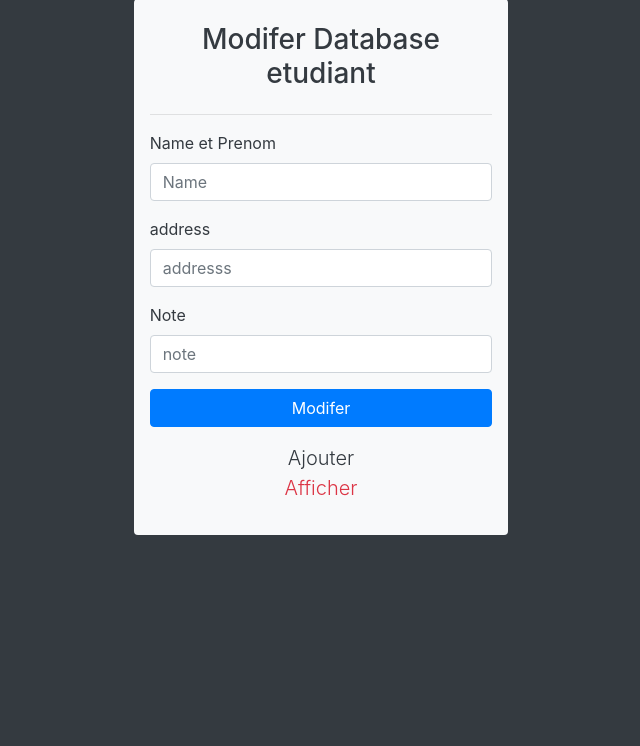
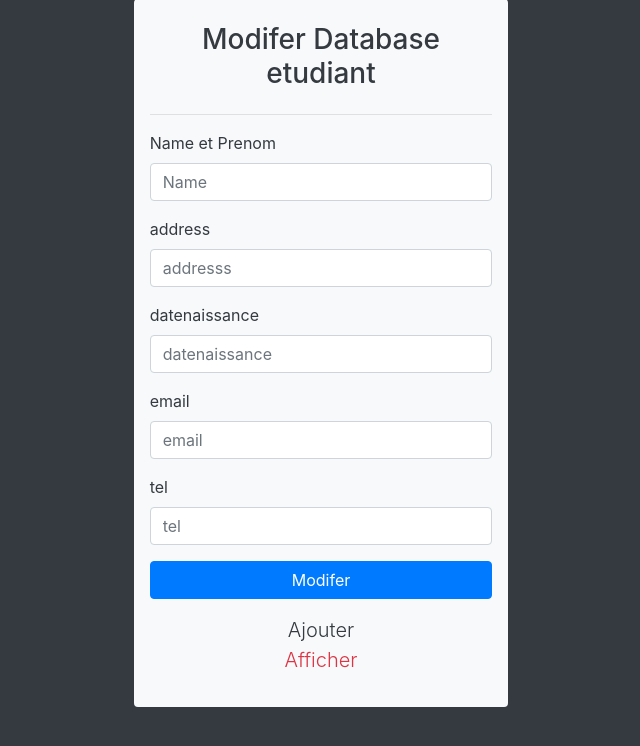
Before and after one commit to aymanjr/simple_crud_php_json, a PHP site: page /etudiant/edit.php?id=1 in a window 1280 px wide. Shown: the part 33-779 px from the top of the page, without its empty margins (319-959 px from the left). Run offline with PHP 8.4, Linux system fonts and the light colour scheme; data that the repository does not hold is empty; some libraries are stand-ins or nearby versions.

Commit message:
students dash edit and delete and add new one

```diff
--- a/etudiant/edit.php
+++ b/etudiant/edit.php
@@ -12,10 +12,14 @@
         $id = $_GET['id'];
         $name = $_POST['nom'] ;
         $address = $_POST['address'];
-        $note = $_POST['note'];
+        $datenaissance = $_POST['datenaissance'];
+        $email = $_POST['email'];
+        $tel = $_POST['tel'];
 
 
-        $sql = "UPDATE  etudiant  SET  nom ='$name', address ='$address', note ='$note'  WHERE id = '$id'";
+
+
+        $sql = "UPDATE  etudiant  SET  nom ='$name', address ='$address', datenaissance ='$datenaissance',email='$email',tel = '$tel'  WHERE id = '$id'";
 
         if (mysqli_query($conn, $sql)) {
             header("Location:showdata.php");
@@ -68,13 +72,31 @@
                         </div>
 
                         <div class="form-group">
-                            <label for="note">Note</label>
-                            <input type="text" name="note" class="form-control" placeholder="note" required
+                            <label for="datenaissance">datenaissance</label>
+                            <input type="text" name="datenaissance" class="form-control" placeholder="datenaissance" required
                             value="<?=
-                                $row['note'];
+                                $row['datenaissance'];
                             ?>"
                             >
                         </div>
+                        <div class="form-group">
+                            <label for="email">email</label>
+                            <input type="text" name="email" class="form-control" placeholder="email" required
+                            value="<?=
+                                $row['email'];
+                            ?>"
+                            >
+                        </div>
+                        <div class="form-group">
+                            <label for="tel">tel</label>
+                            <input type="text" name="tel" class="form-control" placeholder="tel" required
+                            value="<?=
+                                $row['tel'];
+                            ?>"
+                            >
+                        </div>
+
+
 
 
                         <div class="form-group">
```
Also changed, not shown: css/style.css (+25 -18 lines), etudiant/showdata.php (+15 -4 lines), index.php (+43 -65 lines).
